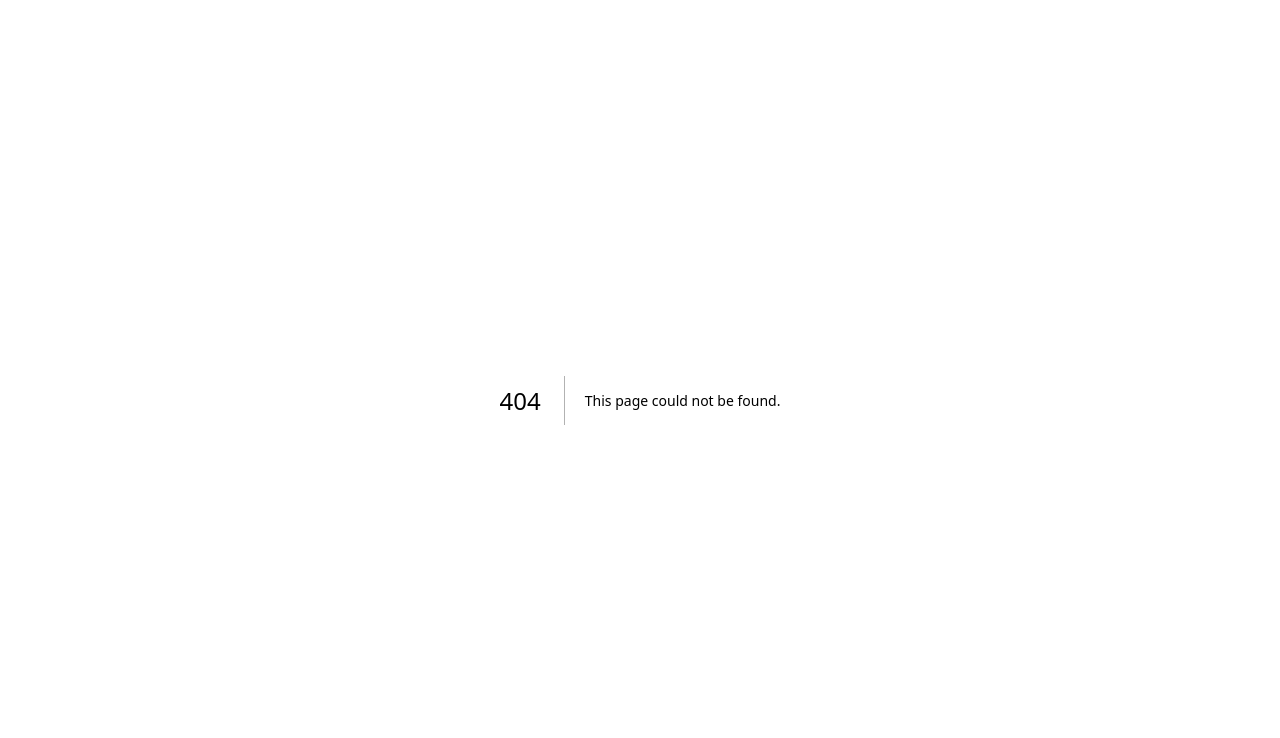
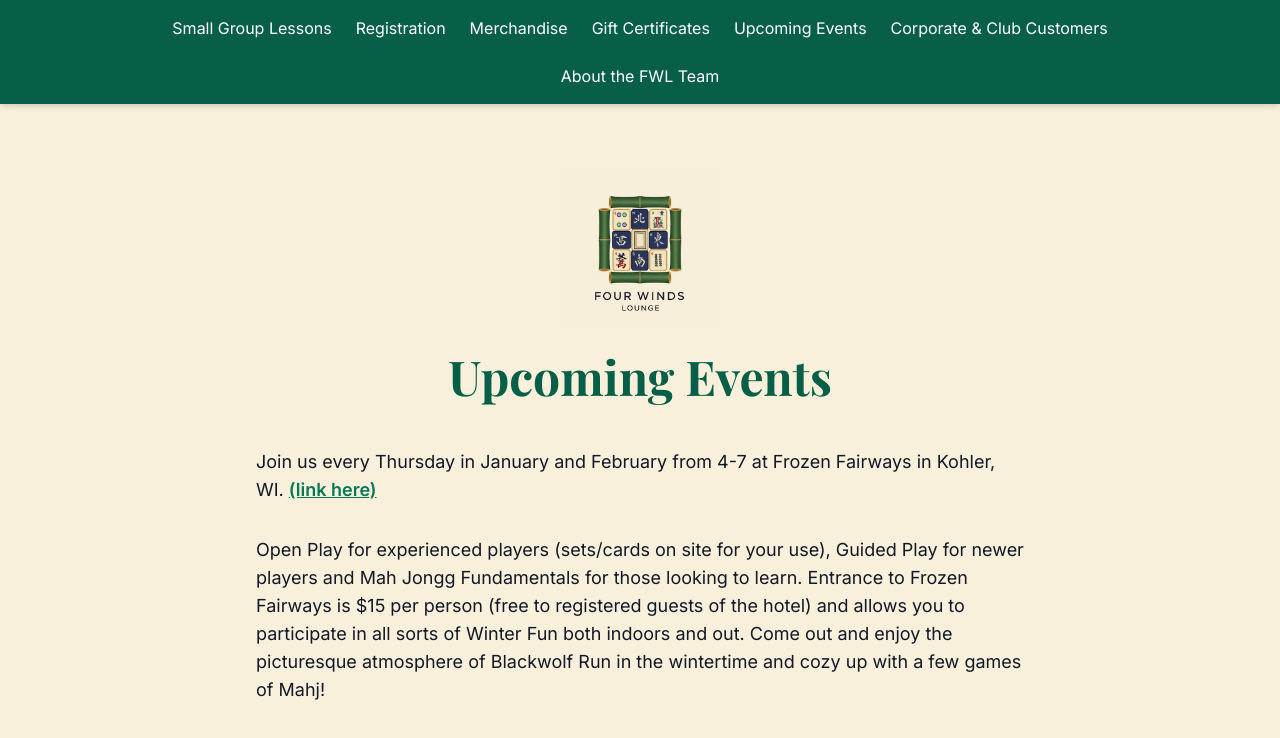
Before and after one commit to jonathanlukas19/mah-jongg-landing, a Next.js app: page /upcoming-events in a window 1280 px wide. Before the commit this address had no page. Shown: the top 738 px of the page. Built offline with nearby package versions, Linux system fonts and the light colour scheme; a web font is replaced by a local one.

Commit message:
Create Upcoming Events page with navigation
This file contains the Upcoming Events page layout with navigation links and event details.

```diff
--- /dev/null
+++ b/app/upcoming-events/page.tsx
@@ -0,0 +1,75 @@
+import Link from "next/link"
+
+export default function UpcomingEvents() {
+  return (
+    <div className="min-h-screen bg-[#F8F0DB]">
+      <nav className="bg-emerald-800 text-white sticky top-0 z-50 shadow-md">
+        <div className="container mx-auto px-4 py-4 max-w-5xl">
+          <div className="flex justify-center gap-6 flex-wrap">
+            <Link href="/small-group-lessons" className="hover:text-emerald-200 transition-colors">
+              Small Group Lessons
+            </Link>
+            <Link href="/registration" className="hover:text-emerald-200 transition-colors">
+              Registration
+            </Link>
+            <Link href="/merchandise" className="hover:text-emerald-200 transition-colors">
+              Merchandise
+            </Link>
+            <Link href="/gift-certificates" className="hover:text-emerald-200 transition-colors">
+              Gift Certificates
+            </Link>
+            <Link href="/upcoming-events" className="hover:text-emerald-200 transition-colors">
+              Upcoming Events
+            </Link>
+            <Link href="/events" className="hover:text-emerald-200 transition-colors">
+              Corporate & Club Customers
+            </Link>
+            <Link href="/about" className="hover:text-emerald-200 transition-colors">
+              About the FWL Team
+            </Link>
+          </div>
+        </div>
+      </nav>
+
+      <div className="container mx-auto px-4 py-8 md:py-16 max-w-4xl">
+        <header className="flex flex-col items-center text-center mb-12">
+          <Link href="/">
+            <img
+              src="/four-winds-logo.png"
+              alt="Four Winds Lounge Logo"
+              className="w-32 h-32 md:w-40 md:h-40 mx-auto mb-6 cursor-pointer"
+              style={{
+                mixBlendMode: "multiply",
+              }}
+            />
+          </Link>
+          <h1 className="text-3xl md:text-5xl font-serif font-bold text-emerald-800">Upcoming Events</h1>
+        </header>
+
+        <main className="max-w-3xl mx-auto">
+          <div className="text-gray-900 space-y-8 text-base md:text-lg leading-relaxed">
+            <p>
+              Join us every Thursday in January and February from 4-7 at Frozen Fairways in Kohler, WI.{" "}
+              <Link
+                href="https://www.kohlerwisconsin.com/explore-more/activities-and-events/frozen-fairways?nck=8448091801&id=pla_goo_dk_promo-frozen-fairways_2025_21722984314_f03&gclsrc=aw.ds&&id=pla_goo_dk_promo-spa_2024_21722984314_f03&gclsrc=aw.ds&gad_source=1&gad_campaignid=21719100479&gbraid=0AAAAADEmHoSxFBl0Bl4GA9WFJMYKsPqz-"
+                target="_blank"
+                rel="noopener noreferrer"
+                className="text-emerald-700 hover:text-emerald-800 underline font-semibold"
+              >
+                (link here)
+              </Link>
+            </p>
+
+            <p>
+              Open Play for experienced players (sets/cards on site for your use), Guided Play for newer players and Mah
+              Jongg Fundamentals for those looking to learn. Entrance to Frozen Fairways is $15 per person (free to
+              registered guests of the hotel) and allows you to participate in all sorts of Winter Fun both indoors and
+              out. Come out and enjoy the picturesque atmosphere of Blackwolf Run in the wintertime and cozy up with a
+              few games of Mahj!
+            </p>
+          </div>
+        </main>
+      </div>
+    </div>
+  )
+}
```
